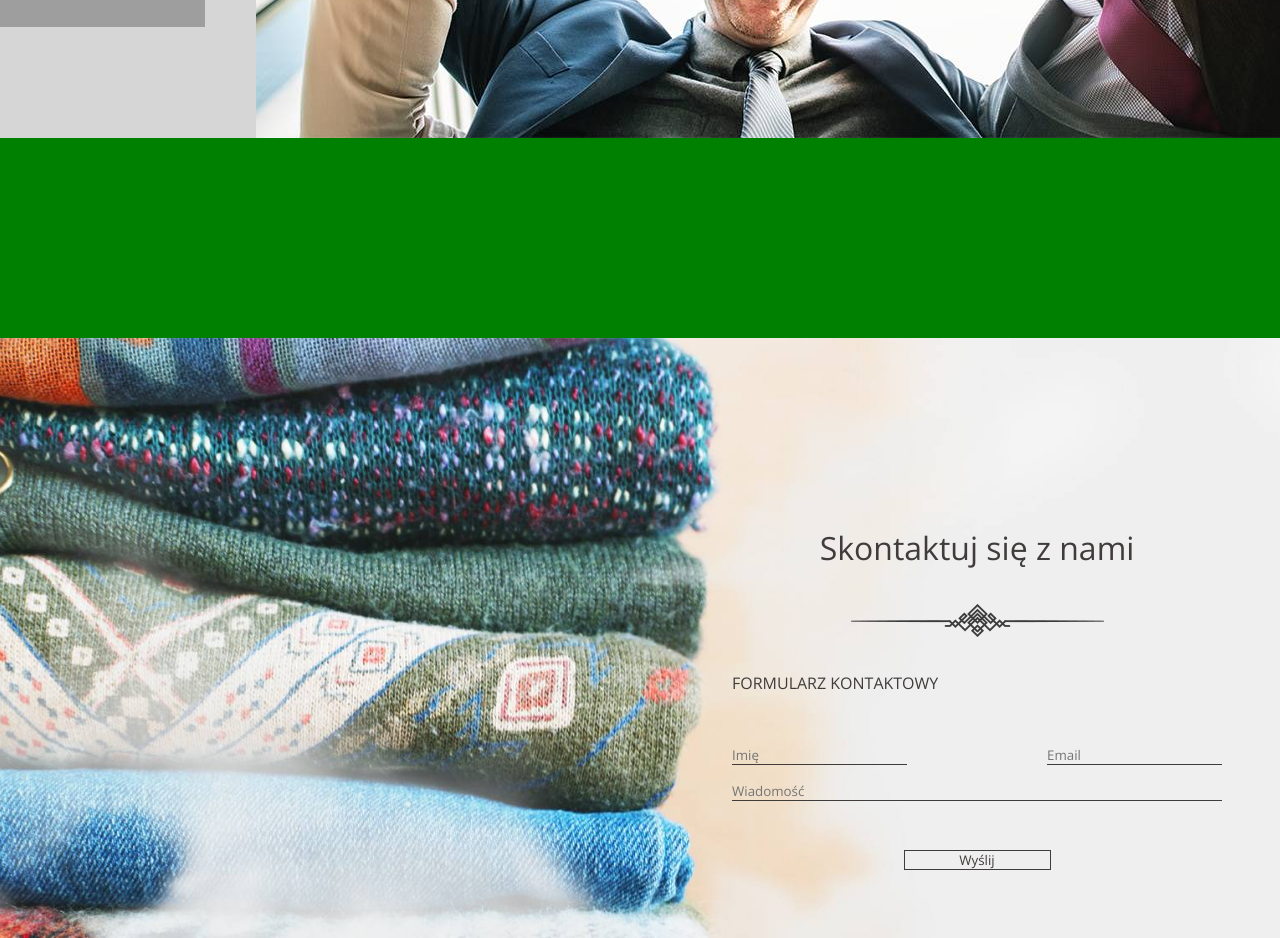
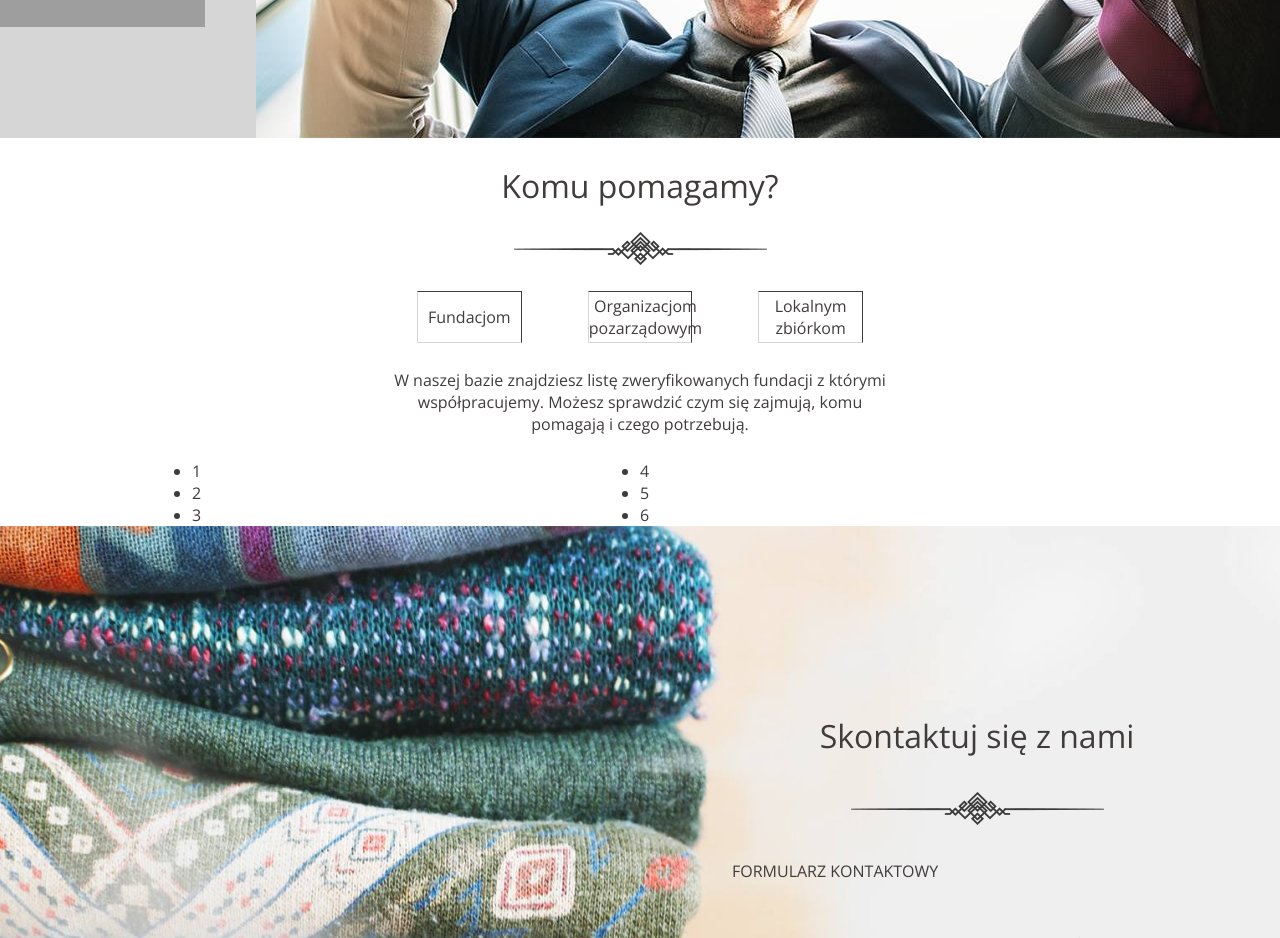
Before and after one commit to hencel/give-your-stuff, a React (Create React App) app: page / in a window 1280 px wide. Shown: the part 3220-4158 px from the top of the page. Built offline with nearby package versions, Linux system fonts and the light colour scheme; grey boxes are pictures that could not be loaded.

Commit message:
Chantries List component

```diff
--- a/src/App.scss
+++ b/src/App.scss
@@ -163,14 +163,60 @@ header {
     }
 
   }
-  :nth-child(2) {
 
-
-  }
 }
 .ChantriesList {
-  height: 200px;
-  background-color: green;
+  .chantriesListContainer {
+    display: flex;
+    flex-direction: column;
+    justify-content: center;
+    align-items: center;
+    p:nth-child(1) {
+      font-size: 2em;
+      padding: 2%;
+    }
+    p:nth-child(4) {
+      width: 40%;
+      text-align: center;
+      padding-bottom: 2%;
+    }
+    img {
+      padding-bottom: 2%;
+    }
+  }
+  .chantriesListSmallBoxes {
+    display: flex;
+    flex-direction: row;
+    justify-content: space-between;
+    align-items: center;
+    list-style: none;
+    width: 40%;
+    padding-bottom: 2%;
+    li {
+      width: 20%;
+      height: 50px;
+      margin: auto;
+      border-top: 1px solid rgb(65, 60, 60);
+      border-right: 1px solid rgb(65, 60, 60);
+      border-bottom: 1px solid rgb(214, 214, 214);
+      border-left: 1px solid rgb(214, 214, 214);
+      display: flex;
+      justify-content: space-around;
+      align-items: center;
+      text-align: center;
+    }
+  }
+  .charitiesList {
+    display: flex;
+    flex-direction: row;
+    justify-content: space-between;
+    width: 70%;
+    ul {
+      width: 50%;
+      display: flex;
+      flex-direction: column;
+    }
+  }
 }
 
 .Contact {
--- a/src/ChantriesList.js
+++ b/src/ChantriesList.js
@@ -1,9 +1,33 @@
 import React, {Component} from 'react';
+import decoration from './images/decoration.png';
 
 class ChantriesList extends Component {
   render() {
     return (
-      <div className={'ChantriesList'}></div>
+      <section className={'ChantriesList'}>
+        <div className={'chantriesListContainer'}>
+          <p>Komu pomagamy?</p>
+          <img src={decoration} alt={'Decoration element'} />
+          <ul className={'chantriesListSmallBoxes'}>
+            <li>Fundacjom</li>
+            <li>Organizacjom pozarządowym</li>
+            <li>Lokalnym zbiórkom</li>
+          </ul>
+          <p>W naszej bazie znajdziesz listę zweryfikowanych fundacji z którymi współpracujemy. Możesz sprawdzić czym się zajmują, komu pomagają i czego potrzebują.</p>
+          <div className={'charitiesList'}>
+            <ul className={'listLeft'}>
+              <li>1</li>
+              <li>2</li>
+              <li>3</li>
+            </ul>
+            <ul className={'listRight'}>
+              <li>4</li>
+              <li>5</li>
+              <li>6</li>
+            </ul>
+          </div>
+        </div>
+      </section>
     )
   }
 }
```
